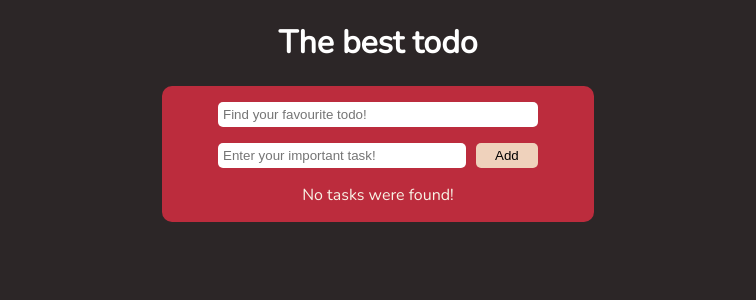
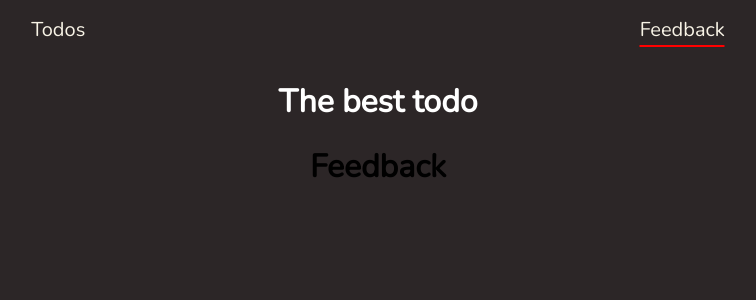
Before and after one commit to Danilov-Andrey/ToDo, a React (Create React App) app: page /feedback in a window 1280 px wide. Shown: the top 300 px of the page, without its empty margins (262-1018 px from the left). Built offline with nearby package versions, Linux system fonts and the light colour scheme.

Commit message:
add libs, feedback page and pretty animation for navigation

```diff
--- a/package.json
+++ b/package.json
@@ -6,6 +6,7 @@
     "@testing-library/jest-dom": "^4.2.4",
     "@testing-library/react": "^9.3.2",
     "@testing-library/user-event": "^7.1.2",
+    "formik": "^2.1.3",
     "lodash": "^4.17.15",
     "prop-types": "^15.7.2",
     "react": "^16.12.0",
@@ -15,6 +16,7 @@
     "react-scripts": "3.3.0",
     "redux": "^4.0.5",
     "redux-devtools-extension": "^2.13.8",
+    "redux-form": "^8.2.6",
     "redux-persist": "^6.0.0",
     "redux-thunk": "^2.3.0",
     "reselect": "^4.0.0",
--- a/src/components/App.js
+++ b/src/components/App.js
@@ -5,6 +5,9 @@ import Search from './Search';
 import Todos from './Todos';
 import Add from './Add';
 import './App.css';
+import { Navigation } from './Navigation';
+import { Switch, Route } from 'react-router-dom';
+import { Feedback } from './Feedback';
 
 const Wrapper = styled.div`
   background-color: #bc2c3d;
@@ -19,12 +22,20 @@ const Wrapper = styled.div`
 const App = () => {
   return (
     <div className="App">
+      <Navigation />
       <Header />
-      <Wrapper>
-        <Search />
-        <Add />
-        <Todos />
-      </Wrapper>
+      <Switch>
+        <Route exact path="/">
+          <Wrapper>
+            <Search />
+            <Add />
+            <Todos />
+          </Wrapper>
+        </Route>
+        <Route path="/feedback">
+          <Feedback />
+        </Route>
+      </Switch>
     </div>
   );
 };
--- /dev/null
+++ b/src/components/Feedback/index.js
@@ -0,0 +1,5 @@
+import React from 'react';
+
+export const Feedback = () => {
+  return <h1>Feedback</h1>;
+};
--- /dev/null
+++ b/src/components/Navigation/index.js
@@ -0,0 +1,60 @@
+import React from 'react';
+import { NavLink } from 'react-router-dom';
+import styled, { css } from 'styled-components';
+// import './link.css';
+
+const after = css`
+  content: '';
+  position: absolute;
+  height: 2px;
+  bottom: -5px;
+  transform: translate(-50%, -50%);
+  transition: all 0.2s ease-in-out;
+  left: 50%;
+`;
+
+const Ul = styled.ul`
+  margin: 0;
+  display: flex;
+  justify-content: space-around;
+  padding: 16px;
+`;
+
+const Li = styled.li`
+  list-style-type: none;
+  position: relative;
+  a {
+    font-size: 20px;
+    &::after {
+      ${after};
+      width: 0%;
+      background-color: #bc2c3d;
+    }
+    &:hover::after {
+      width: 100%;
+      transition: all 0.2s ease-in-out;
+    }
+    &.selectedLink::after {
+      ${after};
+      width: 100%;
+      background-color: red;
+    }
+  }
+`;
+
+export const Navigation = () => {
+  return (
+    <Ul>
+      <Li>
+        <NavLink activeClassName="selectedLink" exact to="/">
+          Todos
+        </NavLink>
+      </Li>
+      <Li>
+        <NavLink activeClassName="selectedLink" to="/feedback">
+          Feedback
+        </NavLink>
+      </Li>
+    </Ul>
+  );
+};
--- a/src/index.css
+++ b/src/index.css
@@ -7,7 +7,8 @@ body {
 }
 
 code {
-  font-family: source-code-pro, Menlo, Monaco, Consolas, 'Courier New', monospace;
+  font-family: source-code-pro, Menlo, Monaco, Consolas, 'Courier New',
+    monospace;
 }
 
 input {
@@ -18,6 +19,8 @@ input {
 }
 
 p,
-li {
+li,
+a {
   color: #f8f3e6;
+  text-decoration: none;
 }
--- a/src/index.js
+++ b/src/index.js
@@ -2,6 +2,8 @@ import React from 'react';
 import ReactDOM from 'react-dom';
 import App from './components/App';
 import * as serviceWorker from './serviceWorker';
+
+import { BrowserRouter as Router } from 'react-router-dom';
 
 import thunk from 'redux-thunk';
 import { createStore, applyMiddleware, compose, combineReducers } from 'redux';
@@ -37,7 +39,9 @@ const persistor = persistStore(store);
 ReactDOM.render(
   <Provider store={store}>
     <PersistGate loading={null} persistor={persistor}>
-      <App />
+      <Router>
+        <App />
+      </Router>
     </PersistGate>
   </Provider>,
   document.getElementById('root')
```
Also changed, not shown: 1 other file (tests, documents, lock files or other folders).
